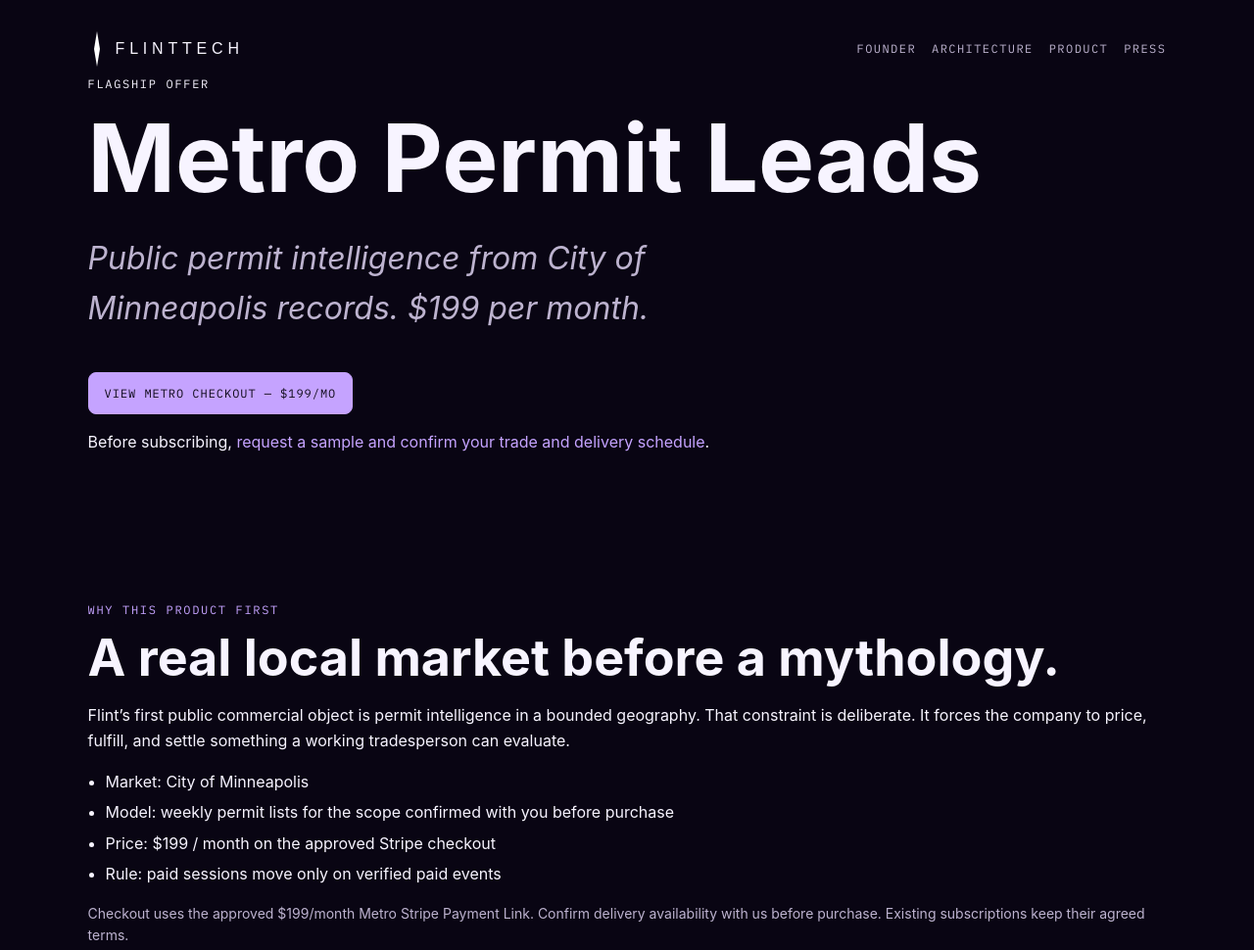
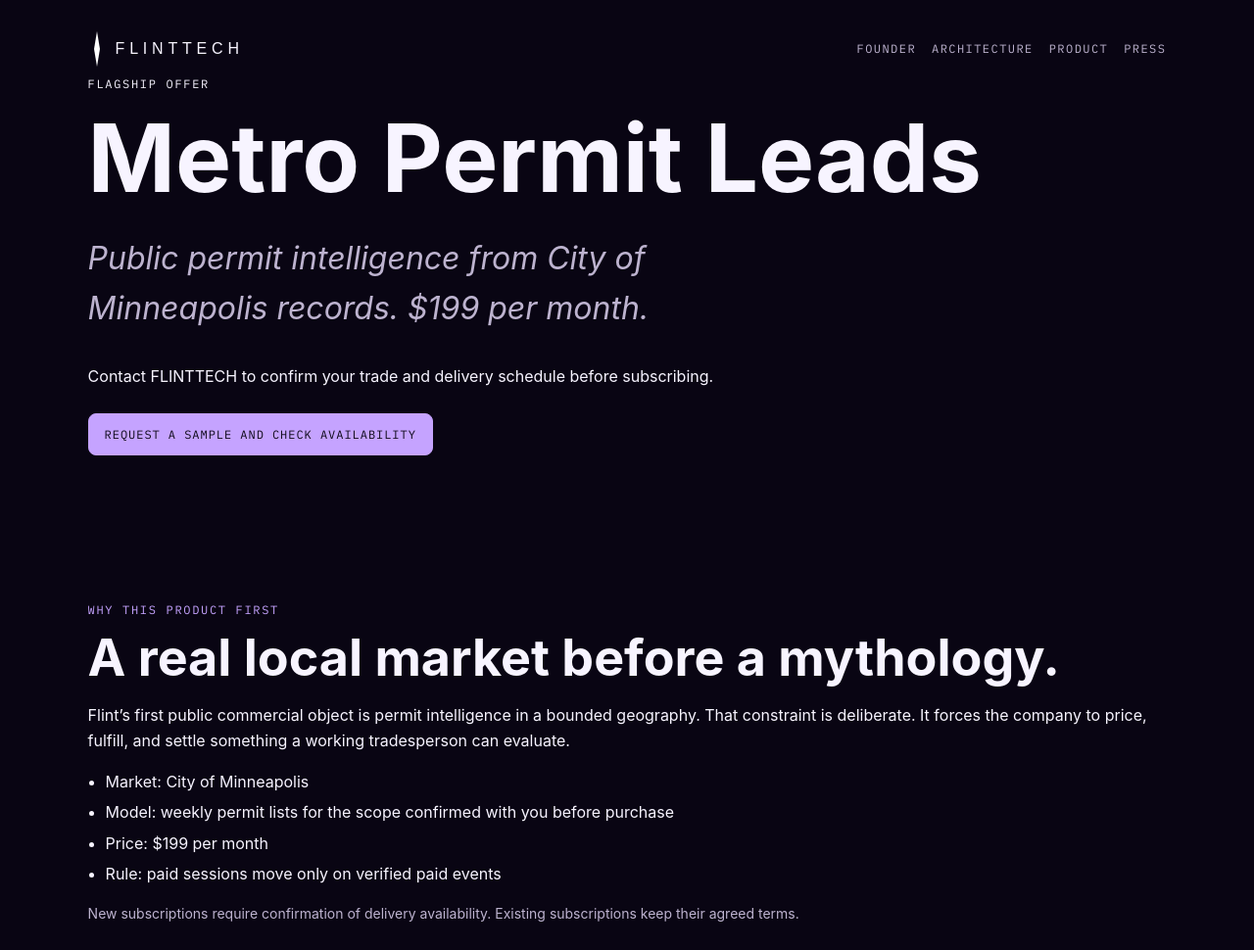
Before and after one commit to bdickie9/flinttech-origin, a plain HTML site: page product.html in a window 1280 px wide. Shown: the top 970 px of the page at 98% size. Drawn offline with Linux system fonts and the light colour scheme.

Commit message:
Require delivery confirmation before offering Metro checkout on Origin (#11)

```diff
--- a/product.html
+++ b/product.html
@@ -56,8 +56,8 @@ button,input,select,textarea{border-color:var(--ft-control-border);border-radius
     <span class="mono">Flagship offer</span>
     <h1>Metro Permit Leads</h1>
     <p class="lede">Public permit intelligence from City of Minneapolis records. $199 per month.</p>
-    <p><a class="btn solid" href="https://buy.stripe.com/5kQ6oH1qR94M7aZeyBeZ212">View Metro checkout — $199/mo</a></p>
-    <p>Before subscribing, <a href="mailto:f1intt3ch@gmail.com?subject=Metro%20Permit%20Leads%20sample%20and%20delivery">request a sample and confirm your trade and delivery schedule</a>.</p>
+    <p>Contact FLINTTECH to confirm your trade and delivery schedule before subscribing.</p>
+    <p><a class="btn solid" href="mailto:f1intt3ch@gmail.com?subject=Metro%20Permit%20Leads%20sample%20and%20delivery">Request a sample and check availability</a></p>
   </div>
 </header>
 <section>
@@ -67,10 +67,10 @@ button,input,select,textarea{border-color:var(--ft-control-border);border-radius
   <ul class="clean">
     <li>Market: City of Minneapolis</li>
     <li>Model: weekly permit lists for the scope confirmed with you before purchase</li>
-    <li>Price: $199 / month on the approved Stripe checkout</li>
+    <li>Price: $199 per month</li>
     <li>Rule: paid sessions move only on verified paid events</li>
   </ul>
-  <p class="note">Checkout uses the approved $199/month Metro Stripe Payment Link. Confirm delivery availability with us before purchase. Existing subscriptions keep their agreed terms.</p>
+  <p class="note">New subscriptions require confirmation of delivery availability. Existing subscriptions keep their agreed terms.</p>
 </section>
 <section class="dark">
   <span class="kicker mono">Integrity</span>
```
Also changed, not shown: index.html (+2 -3 lines), 2 other files.
